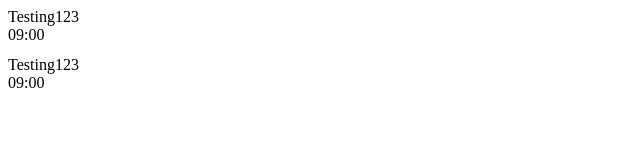
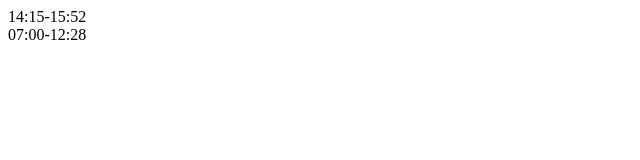
Before and after one commit to zweistein83/timetable_react_gatsby, a Gatsby site: page /timetable/components/eventsComponent in a window 1280 px wide. Shown: the whole page, without its empty margins (0-640 px from the left). Built offline with nearby package versions, Linux system fonts and the light colour scheme; Gatsby itself is replaced by a stand-in of ours.

Commit message:
events now takes inputs and renders event accordingly

```diff
--- a/src/pages/timetable/components/eventsComponent.js
+++ b/src/pages/timetable/components/eventsComponent.js
@@ -2,27 +2,64 @@ import React, { Component } from "react";
 import { Row, Col, Container, Card, CardHeader, CardBody } from "reactstrap";
 
 class EventsComponent extends Component {
-    constructor(props){
+    constructor(props) {
         super(props);
+
+        this.timeToHours = this.timeToHours.bind(this);
     }
 
+
+    /*
+        timeToIntarray(time):
+        Input: time as "HH:MM"
+        Output: time as [H,M] where H and M are integers
+    */
+    timeToIntArray(time) {
+        return time.split(":").map((s) => parseInt(s));
+    }
+
+    /*
+        timeArrayToHours(timeArr)
+        Input: time as [H,M] where H and M are integers
+        Output: time in hours as a decimal.
+    */
+    timeArrayToHours(timeArr) {
+        return timeArr[0] + (timeArr[1] / 60)
+    }
+
+    timeToHours(time) {
+        return this.timeArrayToHours(this.timeToIntArray(time));
+    }
+
+
+
+
     render() {
+        //console.log("TIME: " + this.timeToIntArray("20:35"));
+        //let that = this; // To make class methods available to methods
         const STARTHOUR = this.props.starthour;
         //const STARTHOUR = this.props.starthour;
-        function EventBody({ event_style_custom }) {
+
+
+
+
+
+        function EventBody({ event_style_custom, time_start, time_end, event_name }) {
 
             return (
                 <React.Fragment>
                     <Card className="event-card" style={event_style_custom}>
-                        <CardHeader className="event-header">Testing123</CardHeader>
+                        <CardHeader className="event-header">{event_name}</CardHeader>
                         <CardBody className="event-body">
-                            09:00
-                    </CardBody>
+                            {time_start + "-" + time_end}
+                        </CardBody>
                     </Card>
                 </React.Fragment>
             );
 
         }
+
+
         /*
             hour_row_height is the height of a row in rem.
             If starthour is 7 0 * hour_row_height places
@@ -33,48 +70,61 @@ class EventsComponent extends Component {
 
             - Event height
             - Event name
-            - Event starttime
-            - Event endtime
+            - Event starttime (not hour) "HH:MM"
+            - Event endtime (not hour)   "HH:MM"
             - Event location
             - Event details
 
 
 
         */
-        function EventDetails({ hour_row_height, hour_start }) {
-            const top_pos = (1 * hour_row_height) + "rem"
-            const hour_to_top_pos = (hour_start)=> {
-                return ((hour_start - STARTHOUR) * hour_row_height) +"rem";
+        const EventDetails = ({ hour_row_height, time_start, time_end }) => {
+            //console.log("time_start: " + time_start);
+            //console.log("time_end: " + time_end);
+            //console.log(this.timeToHours);
+            const start_hour = this.timeToHours(time_start);
+            const end_hour = this.timeToHours(time_end);
+            const start_hour_to_top_pos = (time) => {
+                return ((time - STARTHOUR) * hour_row_height) + "rem";
             };
-            const event_style_custom = { top: hour_to_top_pos(hour_start), height: "3rem" };
+            const end_hour_to_height = (time) => {
+                return ((end_hour - start_hour) * hour_row_height) + "rem";
+            };
+            const event_style_custom = { top: start_hour_to_top_pos(start_hour), height: end_hour_to_height(end_hour) };
             return (
                 <React.Fragment>
-                    <EventBody event_style_custom={event_style_custom} />
+                    <EventBody event_style_custom={event_style_custom} time_start={time_start} time_end={time_end} />
                 </React.Fragment>
             );
         }
 
 
-        function EventsContainer({hour_row_height }) {
+        const EventsContainer = ({ hour_row_height }) => {
 
             return (
                 <div className="overlay-wrapper">
                     <div className="overlay">
                         <Col className="col-12">
-                            <EventDetails key={0} hour_row_height={hour_row_height} hour_start={7} />
-                            <EventDetails key={1} hour_row_height={hour_row_height} hour_start={13} />
+                            <EventDetails key={0} hour_row_height={hour_row_height} time_start={"14:15"} time_end={"15:52"} />
+                            <EventDetails key={1} hour_row_height={hour_row_height} time_start={"07:00"} time_end={"12:28"} />
                         </Col>
                     </div>
                 </div>)
         }
 
+        /*
+            TODO:
+            - Make object with event_details. Pass object between elements.
+         */
         return (
             <React.Fragment>
-                <EventsContainer hour_row_height={this.props.hour_row_height}/>
+                <EventsContainer hour_row_height={this.props.hour_row_height} />
             </React.Fragment>
         );
 
     }
+
+
 }
 
 export default EventsComponent;
--- a/src/pages/timetable/components/timetableComponent.js
+++ b/src/pages/timetable/components/timetableComponent.js
@@ -24,6 +24,8 @@ class TimetableComponent extends Component {
         const hour_row_height= this.props.hour_row_height;
         //console.log("COLSETTING:")
         //console.log(COLSETTING);
+
+
 
 
         const BackgroundRow = ({ even, row_i }) => {
```
Also changed, not shown: src/pages/timetable/timetable.js (+13 -5 lines).
